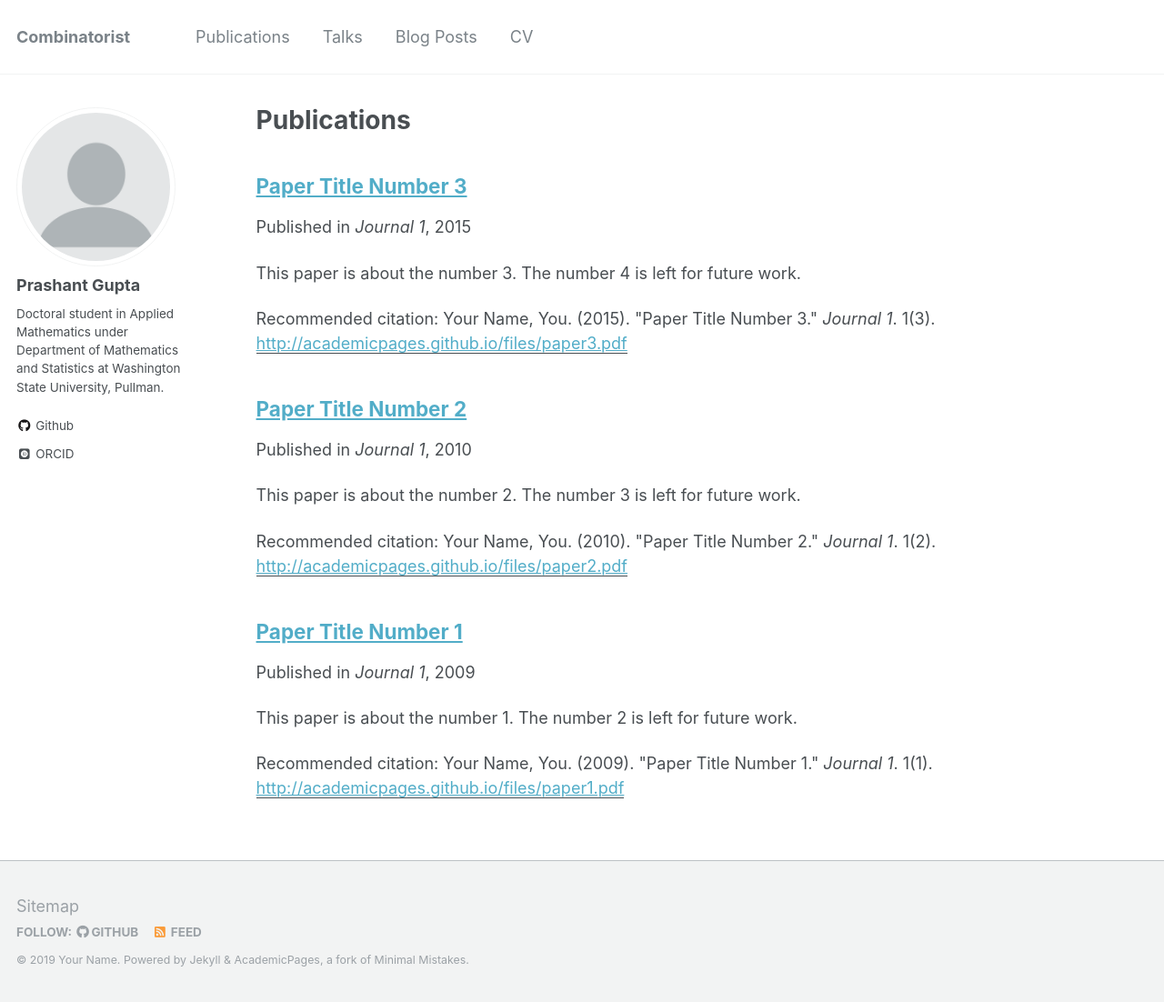
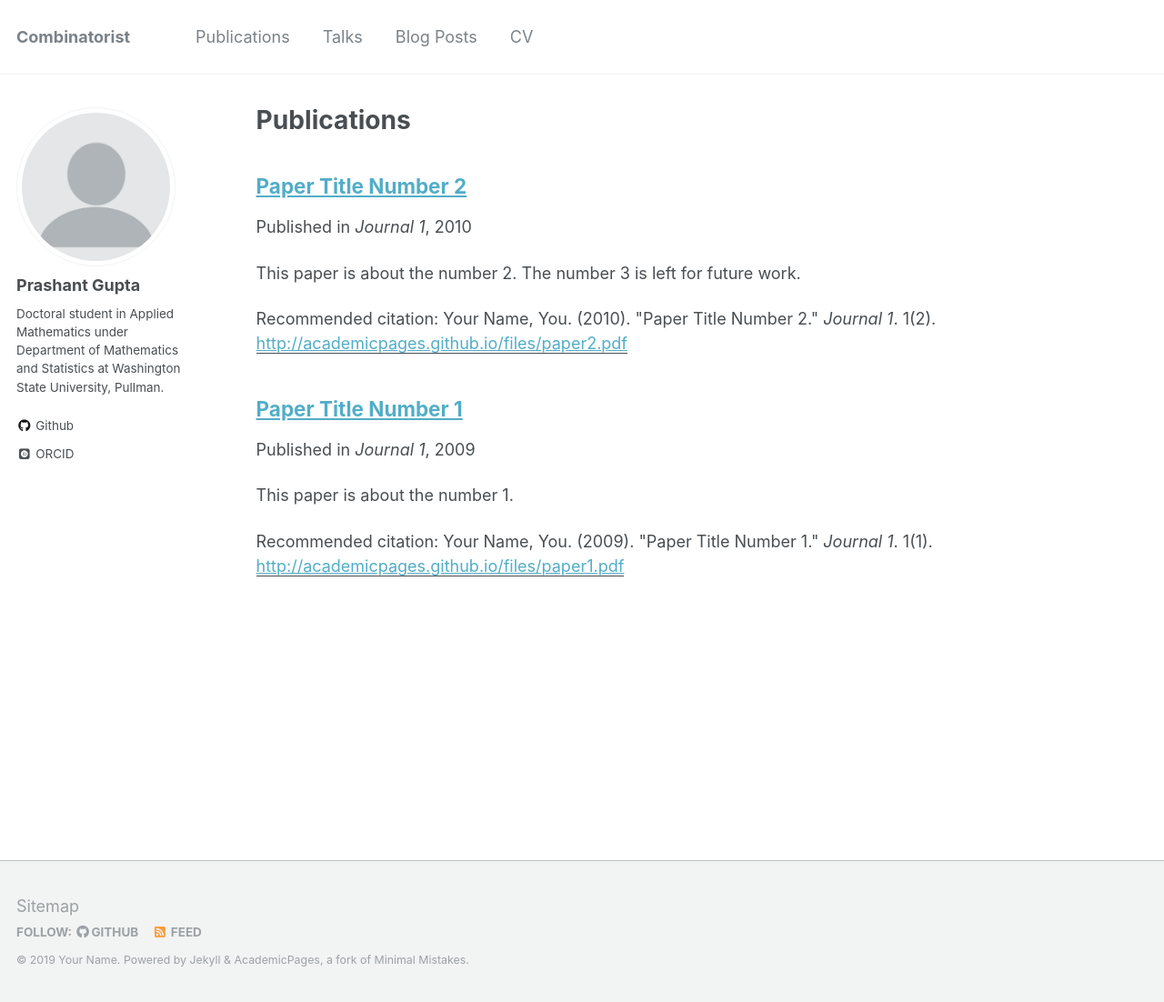
Before and after one commit to pragup/pragup.github.io, a Jekyll site: the page built from _pages/publications.md, in a window 1280 px wide and 1102 px high. Shown: the whole window at 91% size. Built offline with Jekyll 4.4.1, drawn with Linux system fonts in a browser that asks for light colours; some web fonts are replaced.

Commit message:
no message

```diff
--- a/_publications/2009-10-01-paper-title-number-1.md
+++ b/_publications/2009-10-01-paper-title-number-1.md
@@ -2,7 +2,7 @@
 title: "Paper Title Number 1"
 collection: publications
 permalink: /publication/2009-10-01-paper-title-number-1
-excerpt: 'This paper is about the number 1. The number 2 is left for future work.'
+excerpt: 'This paper is about the number 1.'
 date: 2009-10-01
 venue: 'Journal 1'
 paperurl: 'http://academicpages.github.io/files/paper1.pdf'
--- a/_publications/2015-10-01-paper-title-number-3.md
+++ /dev/null
@@ -1,15 +0,0 @@
----
-title: "Paper Title Number 3"
-collection: publications
-permalink: /publication/2015-10-01-paper-title-number-3
-excerpt: 'This paper is about the number 3. The number 4 is left for future work.'
-date: 2015-10-01
-venue: 'Journal 1'
-paperurl: 'http://academicpages.github.io/files/paper3.pdf'
-citation: 'Your Name, You. (2015). &quot;Paper Title Number 3.&quot; <i>Journal 1</i>. 1(3).'
----
-This paper is about the number 3. The number 4 is left for future work.
-
-[Download paper here](http://academicpages.github.io/files/paper3.pdf)
-
-Recommended citation: Your Name, You. (2015). "Paper Title Number 3." <i>Journal 1</i>. 1(3).
```
